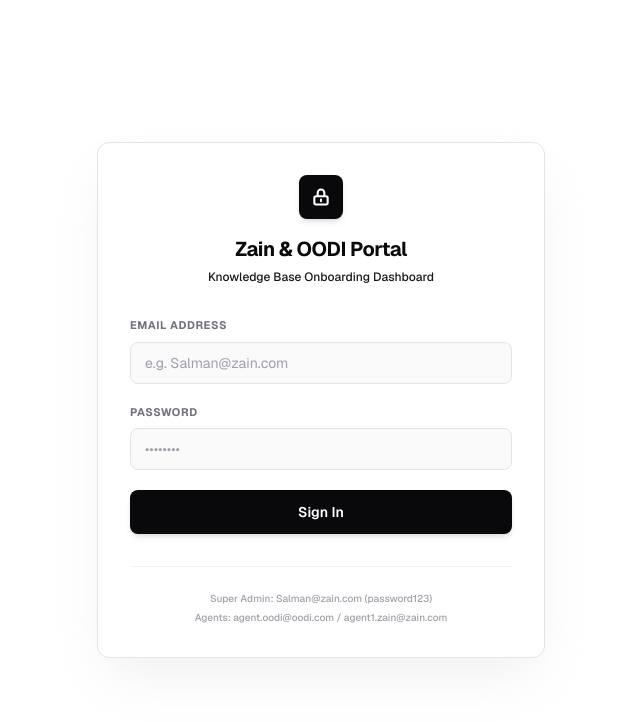
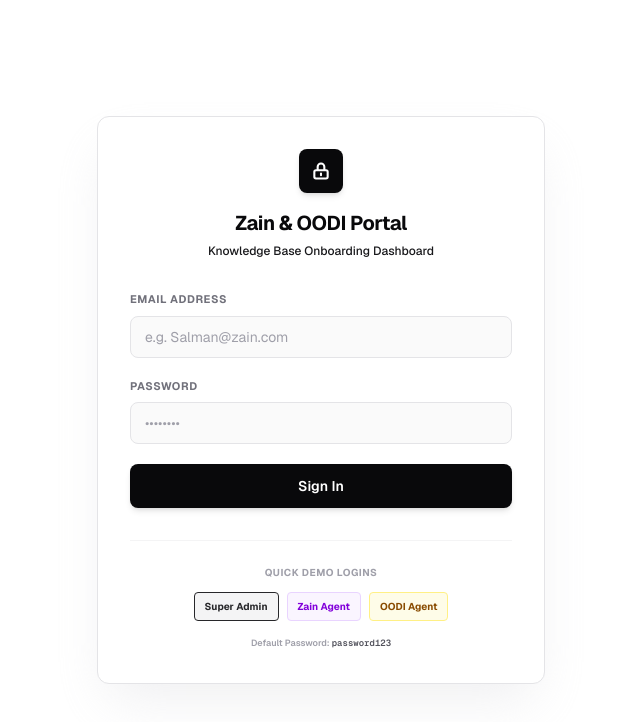
Before and after one commit to msami007/Zain-Iraq, a Next.js app: page /login in a window 1280 px wide. Shown: the top 722 px of the page, without its empty margins (319-959 px from the left). Built offline with nearby package versions, Linux system fonts and the light colour scheme.

Commit message:
feat: add login page and update deployment configuration to node.js environment

```diff
--- a/render.yaml
+++ b/render.yaml
@@ -1,8 +1,9 @@
 services:
   - type: web
     name: zain-kb-app
-    env: docker
-    dockerfilePath: Dockerfile
+    env: node
+    buildCommand: npm install && npm run build
+    startCommand: npm run start
     preDeployCommand: node node_modules/prisma/build/index.js migrate deploy
     envVars:
       - key: DATABASE_URL
--- a/src/app/login/page.tsx
+++ b/src/app/login/page.tsx
@@ -10,6 +10,11 @@
   const [error, setError] = useState<string | null>(null);
   const [loading, setLoading] = useState(false);
   const router = useRouter();
+
+  const handleQuickLogin = (demoEmail: string) => {
+    setEmail(demoEmail);
+    setPassword("password123");
+  };
 
   const handleSubmit = async (e: React.FormEvent) => {
     e.preventDefault();
@@ -140,9 +145,36 @@
           </button>
         </form>
 
-        <div className="mt-8 text-center text-[10px] font-medium text-zinc-400 border-t border-zinc-100 pt-6">
-          <p>Super Admin: Salman@zain.com (password123)</p>
-          <p className="mt-1">Agents: agent.oodi@oodi.com / agent1.zain@zain.com</p>
+        <div className="mt-8 border-t border-zinc-100 pt-6 text-center">
+          <label className="block text-[10px] font-bold uppercase tracking-wider text-zinc-400 mb-3">
+            Quick Demo Logins
+          </label>
+          <div className="flex flex-wrap gap-2 justify-center mb-4">
+            <button
+              type="button"
+              onClick={() => handleQuickLogin("Salman@zain.com")}
+              className="rounded bg-zinc-100 hover:bg-zinc-200 px-2.5 py-1.5 text-[10px] font-bold text-zinc-800 transition-colors border border-zinc-350"
+            >
+              Super Admin
+            </button>
+            <button
+              type="button"
+              onClick={() => handleQuickLogin("agent1.zain@zain.com")}
+              className="rounded bg-purple-50 hover:bg-purple-100 px-2.5 py-1.5 text-[10px] font-bold text-purple-700 transition-colors border border-purple-200"
+            >
+              Zain Agent
+            </button>
+            <button
+              type="button"
+              onClick={() => handleQuickLogin("agent.oodi@oodi.com")}
+              className="rounded bg-yellow-50 hover:bg-yellow-100 px-2.5 py-1.5 text-[10px] font-bold text-yellow-800 transition-colors border border-yellow-200"
+            >
+              OODI Agent
+            </button>
+          </div>
+          <p className="text-[9px] font-semibold text-zinc-400">
+            Default Password: <span className="font-mono text-zinc-600">password123</span>
+          </p>
         </div>
       </div>
     </div>
```
